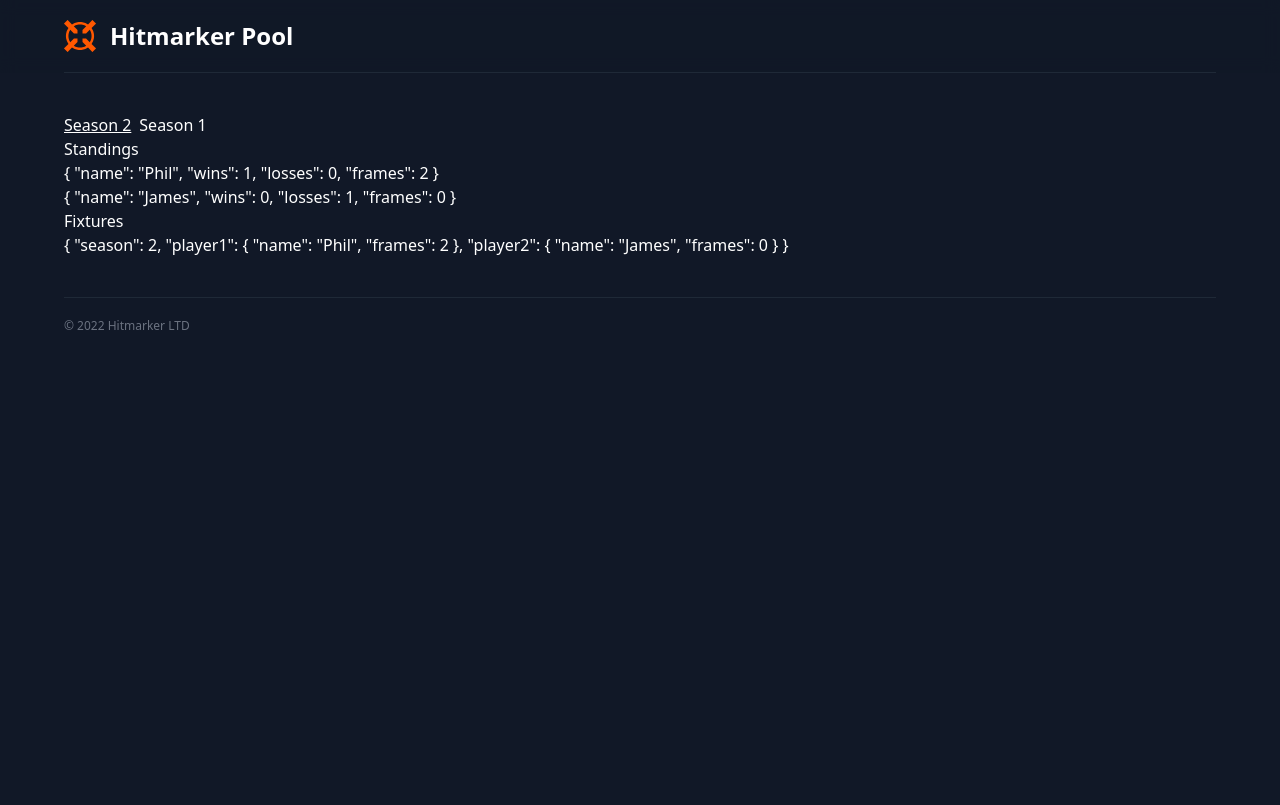
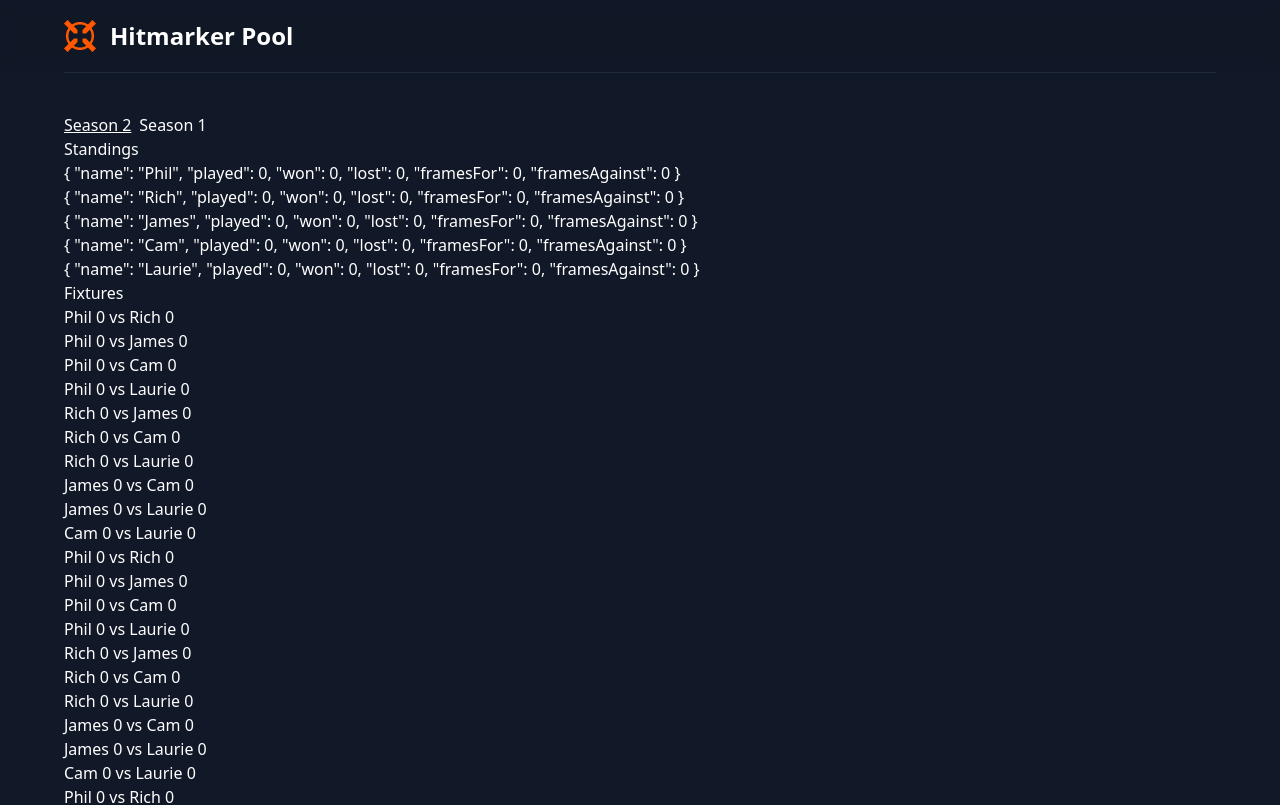
Before and after one commit to hitmarkerjobs/pool, a Vue app: page / in a window 1280 px wide. Shown: the top 805 px of the page. Built offline with nearby package versions, Linux system fonts and the light colour scheme; a web font is replaced by a local one.

Commit message:
Change to seasons

```diff
--- a/data/fixtures.json
+++ /dev/null
@@ -1,24 +0,0 @@
-[
-  {
-    "season": 1,
-    "player1":{
-      "name": "James",
-      "frames": 1
-    },
-    "player2": {
-      "name": "Phil",
-      "frames": 2
-    }
-  },
-  {
-    "season": 2,
-    "player1":{
-      "name": "Phil",
-      "frames": 2
-    },
-    "player2": {
-      "name": "James",
-      "frames": 0
-    }
-  }
-]
--- /dev/null
+++ b/data/seasons.json
@@ -0,0 +1,20 @@
+[
+  {
+    "id": 1,
+    "title": "Season 1",
+    "rounds": 1,
+    "matches": [
+      { "James": 1, "Phil": 2 },
+      { "Cam": 0, "Rich": 2 },
+      { "Laurie": 2, "Phil": 1 }
+    ],
+    "players": ["Phil", "Rich", "James", "Cam", "Laurie"]
+  },
+  {
+    "id": 2,
+    "title": "Season 2",
+    "rounds": 3,
+    "matches": [],
+    "players": ["Phil", "Rich", "James", "Cam", "Laurie"]
+  }
+]
--- a/src/store/fixtures.js
+++ /dev/null
@@ -1,23 +0,0 @@
-import { defineStore } from 'pinia'
-import fixtures from '../../data/fixtures.json'
-
-export const useFixturesStore = defineStore('fixtures', {
-  state: () => {
-    return {
-      fixtures: fixtures
-    }
-  },
-  getters: {
-    seasons: state => state.fixtures.reduce((acc, fixture) => {
-      if (!acc[fixture.season]) {
-        acc[fixture.season] = fixture.season
-      }
-      return acc
-    }, {}),
-    fixturesBySeason: (state) => {
-      return (season) => {
-        return state.fixtures.filter(fixture => fixture.season === season)
-      }
-    }
-  }
-})
--- /dev/null
+++ b/src/store/seasons.js
@@ -0,0 +1,10 @@
+import { defineStore } from 'pinia'
+import seasons from '../../data/seasons.json'
+
+export const useSeasonsStore = defineStore('seasons', {
+  state: () => {
+    return {
+      seasons: seasons
+    }
+  }
+})
--- a/src/views/Index.vue
+++ b/src/views/Index.vue
@@ -1,56 +1,74 @@
 <script setup>
 import { ref, computed } from 'vue'
-import { useFixturesStore } from '../store/fixtures'
-const fixturesStore = useFixturesStore()
+import { useSeasonsStore } from '../store/seasons'
+const seasonsStore = useSeasonsStore()
 
 const activeSeason = ref(null)
-const seasons = computed(() => Object.values(fixturesStore.seasons).reverse())
+const seasons = computed(() => Object.values(seasonsStore.seasons).reverse())
 
 activeSeason.value = seasons.value[0]
 
-const fixtures = computed(() => fixturesStore.fixturesBySeason(activeSeason.value))
-const standings = computed(() => {
-  const players = fixtures.value.reduce((players, fixture) => {
-    if (!players[fixture.player1.name]) {
-      players[fixture.player1.name] = {
-        name: fixture.player1.name,
-        wins: 0,
-        losses: 0,
-        frames: 0,
+const fixtures = computed(() => {
+  const players = activeSeason.value.players
+  const fixtures = []
+
+  for (let i = 0; i < activeSeason.value.rounds; i++) {
+    for (let i = 0; i < players.length; i++) {
+      for (let j = i + 1; j < players.length; j++) {
+        fixtures.push({ [players[i]]: 0, [players[j]]: 0 })
       }
     }
+  }
 
-    if (!players[fixture.player2.name]) {
-      players[fixture.player2.name] = {
-        name: fixture.player2.name,
-        wins: 0,
-        losses: 0,
-        frames: 0,
+  activeSeason.value.matches.forEach(match => {
+    const players = Object.keys(match)
+    const fixture = fixtures.findIndex(f => {
+      return f.hasOwnProperty(players[0]) && f.hasOwnProperty(players[1]) && (f[players[1]] != 0 || f[players[2]] != 0)
+    })
+
+    if (fixture != -1) {
+      fixtures.splice(fixture, 1)
+    }
+  })
+
+  return activeSeason.value.matches.concat(fixtures)
+})
+
+const seasonPlayers = computed(() => {
+  return activeSeason.value.players.map(player => {
+    const playerMatches = activeSeason.value.matches.filter(match => {
+      return match.hasOwnProperty(player)
+    });
+
+    let won = 0
+    let lost = 0
+    let framesFor = 0
+    let framesAgainst = 0
+
+    playerMatches.forEach((match) => {
+      const opponent = Object.keys(match).find(key => key != player)
+
+      if (match[player] > match[opponent]) {
+        won++
+        framesFor += match[player]
+        framesAgainst += match[opponent]
+      } else {
+        lost++
+        framesFor += match[player]
+        framesAgainst += match[opponent]
       }
+    })
+
+    console.log(playerMatches)
+
+    return {
+      name: player,
+      played: playerMatches.length,
+      won,
+      lost,
+      framesFor,
+      framesAgainst,
     }
-
-    players[fixture.player1.name].frames += fixture.player1.frames
-    players[fixture.player2.name].frames += fixture.player2.frames
-
-    const winner = (fixture.player1.frames > fixture.player2.frames) ? fixture.player1.name : fixture.player2.name;
-    const loser = (winner == fixture.player1.name) ? fixture.player2.name : fixture.player1.name;
-
-    players[winner].wins += 1
-    players[loser].losses += 1
-
-    return players
-  }, {})
-
-  return Object.values(players).sort((a, b) => {
-    if (a.wins > b.wins) return -1
-    if (a.wins < b.wins) return 1
-    if (a.losses < b.losses) return -1
-    if (a.losses > b.losses) return 1
-
-    // if (a.frames < b.frames) return -1
-    // if (a.frames > b.frames) return 1
-
-    return 1
   })
 })
 
@@ -58,22 +76,25 @@ const standings = computed(() => {
 
 <template>
   <div class="flex space-x-2">
-    <button v-for="season in seasons" :key="season" :class="{ 'underline': activeSeason === season }" @click="activeSeason = season">
-      Season {{ season }}
+    <button v-for="season in seasons" :key="season.id" :class="{ 'underline': activeSeason === season }" @click="activeSeason = season">
+      {{ season.title }}
     </button>
   </div>
 
   <h2>Standings</h2>
   <ul>
-    <li v-for="player in standings">
+    <li v-for="player in seasonPlayers">
       {{ player }}
     </li>
   </ul>
 
+
   <h2>Fixtures</h2>
   <ul>
-    <li v-for="fixture in fixtures">
-      {{ fixture }}
+    <li v-for="fixture in fixtures" class="flex" :class="{ 'opacity-50': Object.values(fixture).reduce((total, score) => total += score, 0) > 0 }">
+      <div v-for="([player, score], i) in Object.entries(fixture)">
+        {{ player }} {{ score }} <template v-if="i === 0">vs&nbsp;</template>
+      </div>
     </li>
   </ul>
 </template>
```
